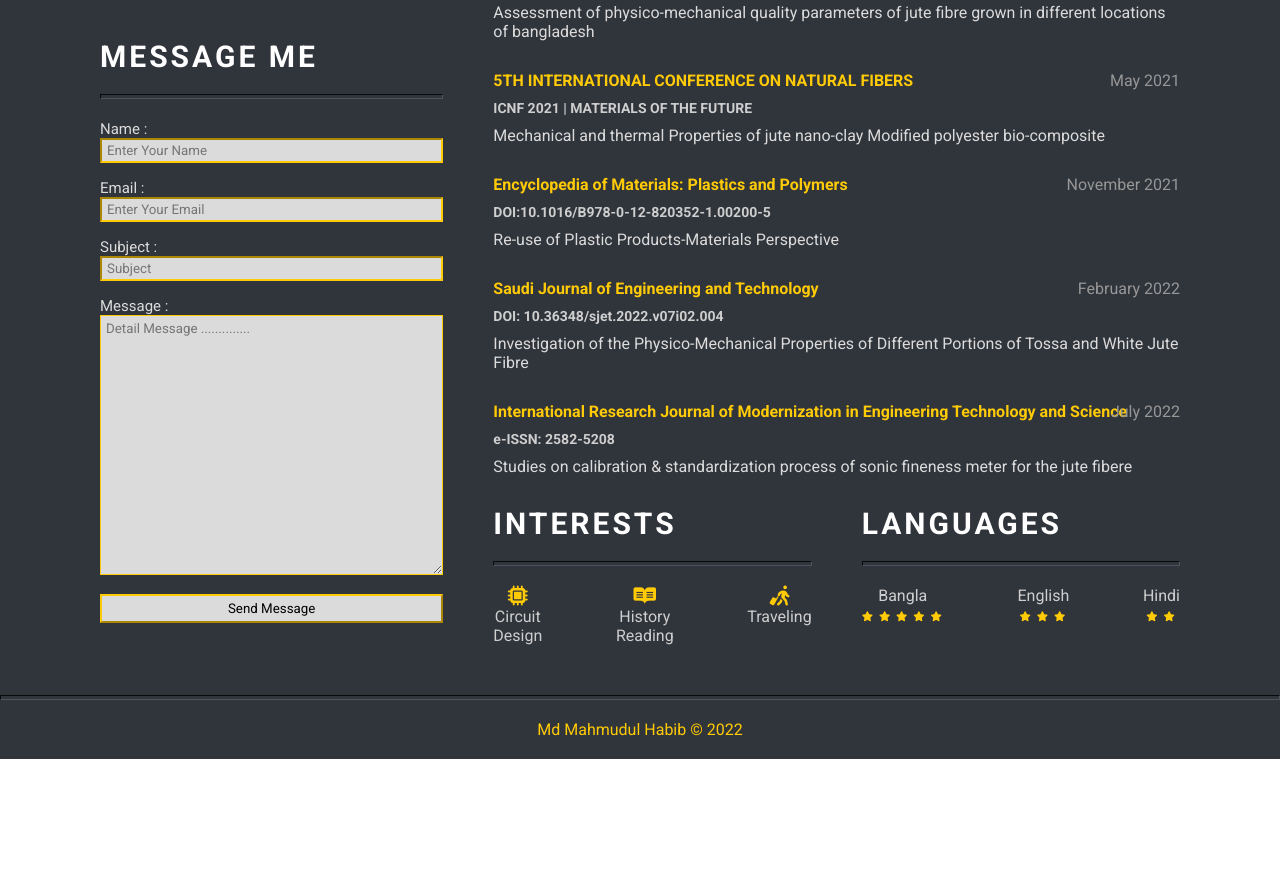
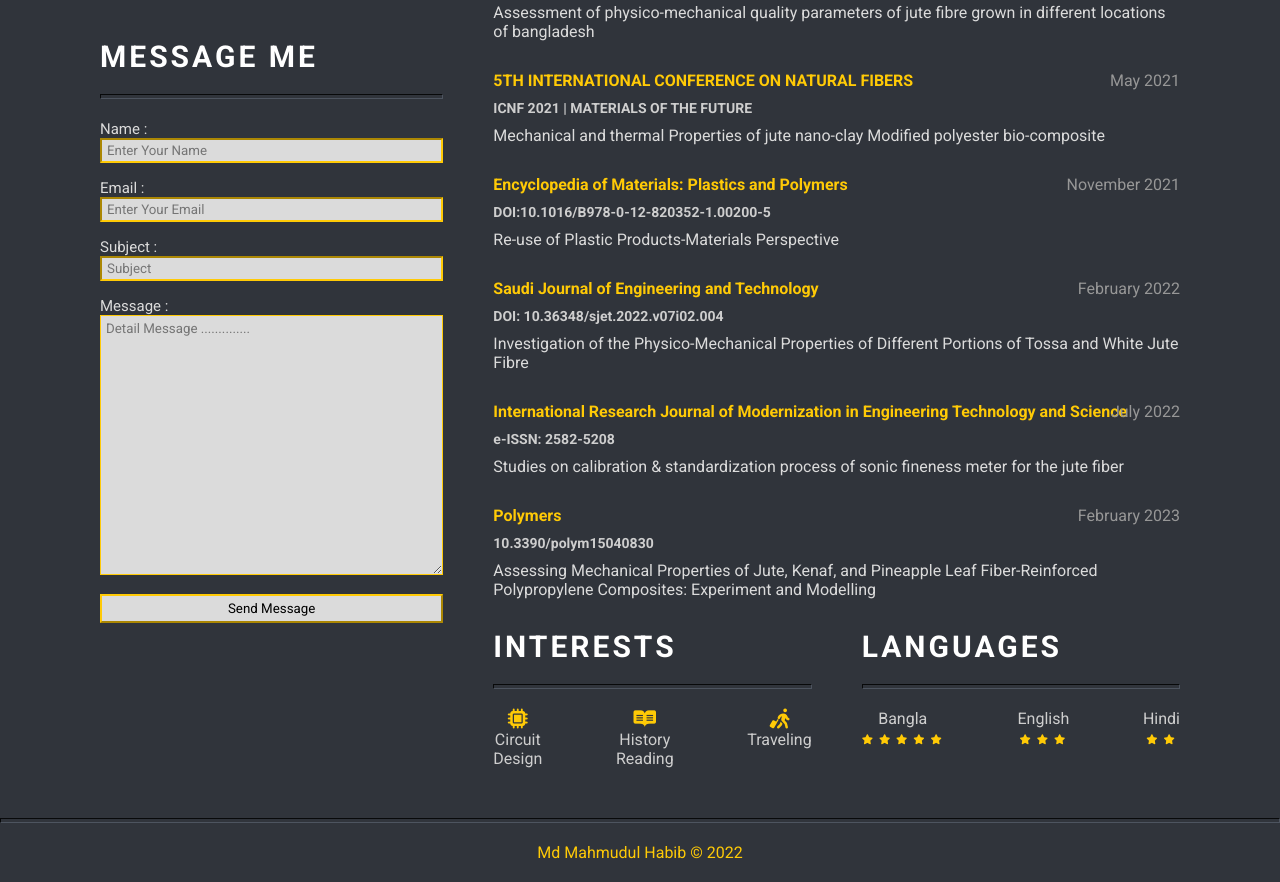
Before and after one commit to Md-Mahmudul-Habib/profile, a plain HTML site: page index.html in a window 1280 px wide. Shown: the part 2090-2972 px from the top of the page. Before the commit the page ends 2849 px from the top, so only its background shows below. Drawn offline with Linux system fonts and the light colour scheme.

Commit message:
Update index.html

```diff
--- a/index.html
+++ b/index.html
@@ -315,8 +315,15 @@
                     <h4>International Research Journal of Modernization in Engineering Technology and Science</h4>
                     <h5>e-ISSN: 2582-5208</h5>
                     <p><a href="https://www.researchgate.net/publication/364692078_STUDIES_ON_CALIBRATION_STANDARDIZATION_PROCESS_OF_SONIC_FINENESS_METER_FOR_THE_JUTE_FIBER" target="_blank">
-                        Studies on calibration & standardization process of sonic fineness meter for the jute fibere</a></p>
+                        Studies on calibration & standardization process of sonic fineness meter for the jute fiber</a></p>
                     <p class="date">July 2022</p>
+                </div>
+                <div class="publication">
+                    <h4>Polymers</h4>
+                    <h5>10.3390/polym15040830</h5>
+                    <p><a href="https://www.researchgate.net/publication/368362371_Assessing_Mechanical_Properties_of_Jute_Kenaf_and_Pineapple_Leaf_Fiber-Reinforced_Polypropylene_Composites_Experiment_and_Modelling" target="_blank">
+                        Assessing Mechanical Properties of Jute, Kenaf, and Pineapple Leaf Fiber-Reinforced Polypropylene Composites: Experiment and Modelling</a></p>
+                    <p class="date">February 2023</p>
                 </div>
             </div>
             <div class="interests-languages">
```
